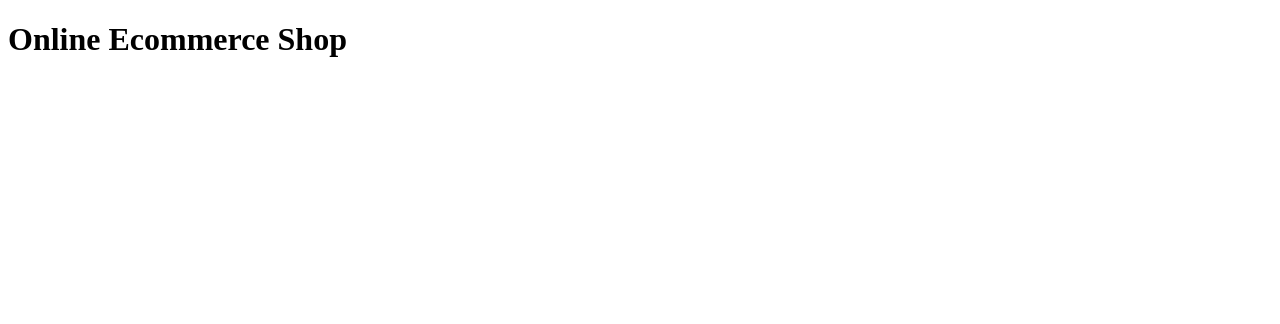
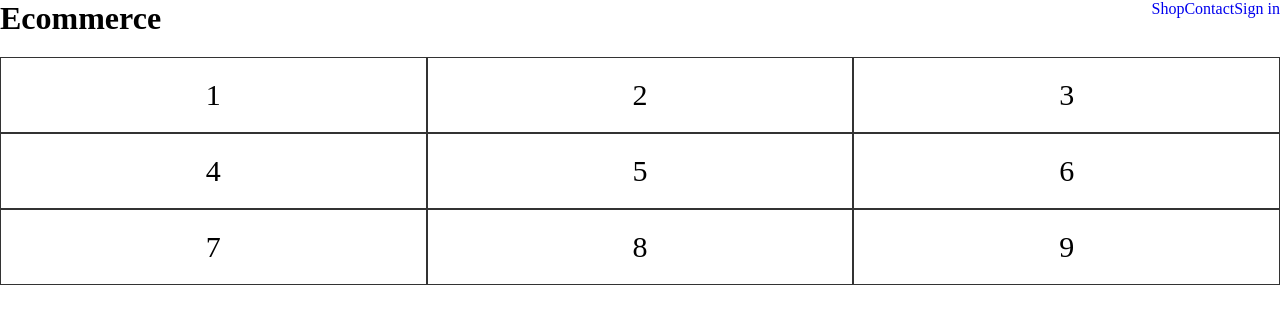
Before and after one commit to LightningFz/Online-Ecommerce-Shop, a plain HTML site: page code/index.html in a window 1280 px wide. Drawn offline with Linux system fonts and the light colour scheme.

Commit message:
basic grid setup

```diff
--- a/code/index.html
+++ b/code/index.html
@@ -9,6 +9,32 @@
 </head>
 <body>
     <script src="scripts.js"></script>
-    <h1>Online Ecommerce Shop</h1>
+    <header>
+        <div></div>
+            <h1 id="navTitle">Ecommerce</h1>
+            <nav id="navbar">
+                <div>
+                    <ul>
+                        <li><a href="#">Shop</a></li>
+                        <li><a href="#">Contact</a></li>
+                        <li><a href="#">Sign in</a></li>
+                    </ul>
+                </div>
+            </nav>
+        </div>
+    </header>
+    <section class="section1">
+        <div class="grid-container">
+            <div class="grid-item">1</div>
+            <div class="grid-item">2</div>
+            <div class="grid-item">3</div>
+            <div class="grid-item">4</div>
+            <div class="grid-item">5</div>
+            <div class="grid-item">6</div>
+            <div class="grid-item">7</div>
+            <div class="grid-item">8</div>
+            <div class="grid-item">9</div>
+        </div>
+    </section>
 </body>
 </html>
--- a/code/styles.css
+++ b/code/styles.css
@@ -0,0 +1,39 @@
+*{
+    padding: 0;
+    margin: 0;
+    box-sizing: border-box;
+}
+body{
+    background: #fff;
+    display: flex;
+    flex-direction: column;
+    justify-content: center;
+}
+#navTitle{
+    float: left;
+}
+#navbar{
+    display: flex;
+    float: right;
+}
+#navbar ul{
+    display: flex;
+    list-style: none;
+}
+#navbar a{
+    text-decoration: none;
+}
+.section1{
+    margin-top: 20px;
+}
+.grid-container{
+    display: grid;
+    grid-template-columns: auto auto auto;
+}
+.grid-item{
+    background-color: rgba(255, 255, 255, 0.8);
+    border: 1px solid rgba(0, 0, 0, 0.8);
+    padding: 20px;
+    font-size: 30px;
+    text-align: center;
+}
```
